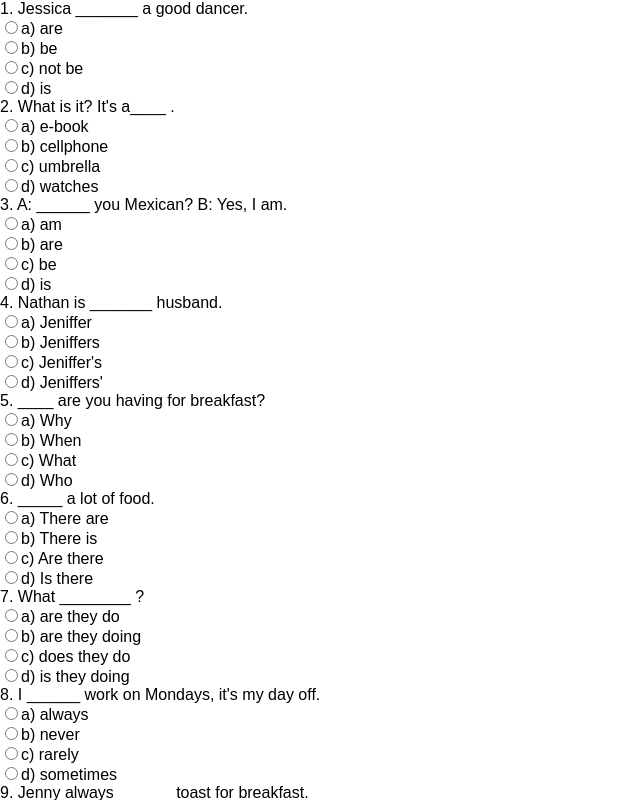
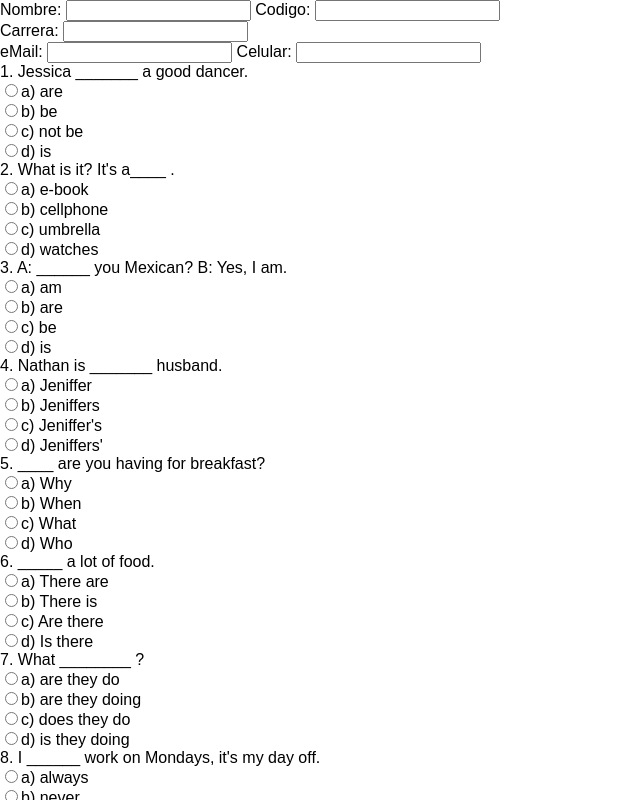
Before and after one commit to grochadc/filex-placement-exam, a React (Create React App) app: page / in a window 1280 px wide. Shown: the top 800 px of the page, without its empty margins (0-640 px from the left). Built offline with nearby package versions, Linux system fonts and the light colour scheme.

Commit message:
Add some personal data form (not yet working)

```diff
--- /dev/null
+++ b/src/components/PersonalInfo.js
@@ -0,0 +1,13 @@
+import React from 'react';
+
+function PersonalInfo(props){
+  return (
+    <div className="personal-data">
+    <label for="name">Nombre: </label><input type="text" id="name" /> <label for="code">Codigo: </label><input type="text" id="code" /><br />
+    <label for="major">Carrera: </label><input type="text" id="major" /><br />
+    <label for="email">eMail: </label><input type="text" id="email" /> <label for="cel">Celular: </label><input type="text" id="cel" /><br />
+    </div>
+  )
+}
+
+export default PersonalInfo;
--- a/src/components/Test.js
+++ b/src/components/Test.js
@@ -1,6 +1,7 @@
 /*jshint esversion: 6*/
 import React, {Component} from 'react';
 import Question from './Question';
+import PersonalInfo from './PersonalInfo';
 import Data from '../database/Questions.json';
 
 
@@ -34,9 +35,18 @@ class Test extends Component {
     alert(msg+' '+correctAnswers+' correct answers.');
   }
 
+  handlePersonalInfo(info){
+    //Some code to handle the personal info
+  }
+
   render() {
     return (
       <div className="test">
+      <PersonalInfo
+        sendInfo={this.handlePersonalInfo}
+        />
+
+        <div className="question-form">
         {questions.map((question, i) =>
           <Question
             info={question}
@@ -46,6 +56,7 @@ class Test extends Component {
             />
           )}
         <button onClick={this.handleSubmit}>Submit</button>
+        </div>
       </div>
     );
   }
```
